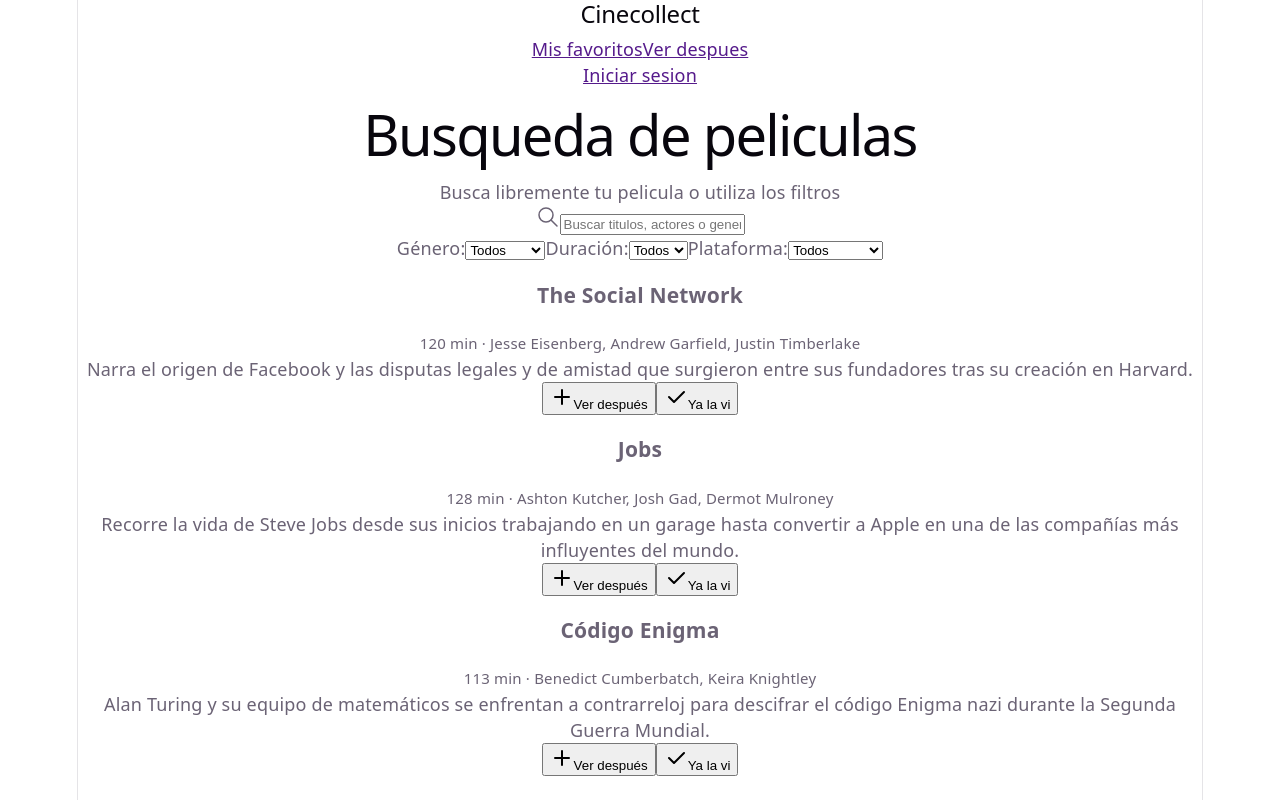
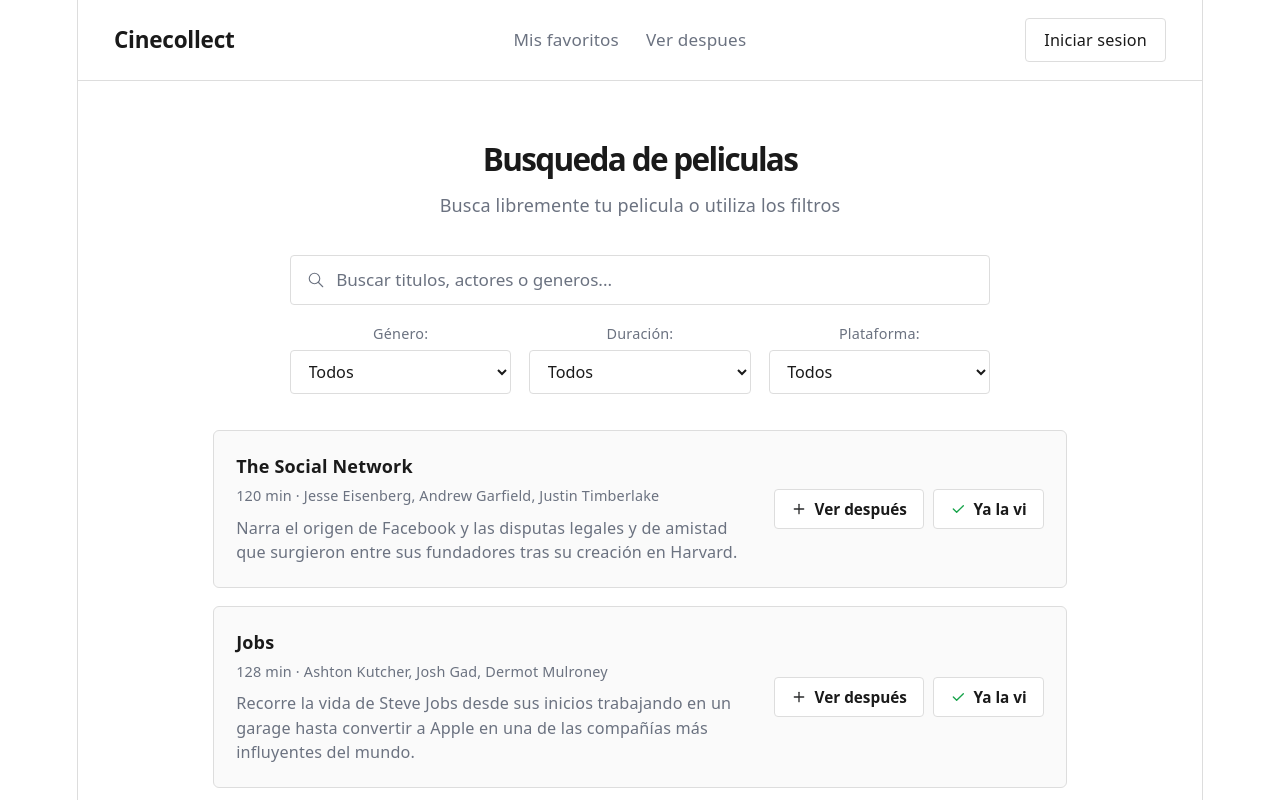
Before and after one commit to floreslog/cinecollect-project, a React (Vite) app in the folder client/: page / in a window 1280 px wide. Shown: the top 800 px of the page. Built offline with nearby package versions, Linux system fonts and the light colour scheme.

Commit message:
style: agregar estilos a la pagina principal

```diff
--- a/client/src/App.css
+++ b/client/src/App.css
@@ -1,184 +1,387 @@
-.counter {
-  font-size: 16px;
-  padding: 5px 10px;
-  border-radius: 5px;
-  color: var(--accent);
-  background: var(--accent-bg);
-  border: 2px solid transparent;
-  transition: border-color 0.3s;
-  margin-bottom: 24px;
+:root {
+  --bg: #ffffff;
+  --bg-soft: #f4f4f5;
+  --card: #fafafa;
+  --border: #dddddd;
+  --text: #1a1a1a;
+  --text-muted: #6b7280;
 
-  &:hover {
-    border-color: var(--accent-border);
+  --blue: #292a2b;
+  --on-accent: #ffffff;
+  --green: #16a34a;
+  --red: #dc2626;
+
+  --font-principal: system-ui, -apple-system, 'Segoe UI', Roboto, sans-serif;
+  --font-body: system-ui, -apple-system, 'Segoe UI', Roboto, sans-serif;
 }
-  &:focus-visible {
-    outline: 2px solid var(--accent);
-    outline-offset: 2px;
+
+* {
+  box-sizing: border-box;
+}
+
+html {
+  scroll-behavior: smooth;
+}
+
+body {
+  margin: 0;
+  background: var(--bg);
+  color: var(--text);
+  font-family: var(--font-body);
+  line-height: 1.5;
+}
+
+a {
+  text-decoration: none;
+  color: inherit;
+}
+
+/* ---------- Header ---------- */
+
+header {
+  display: flex;
+  align-items: center;
+  justify-content: space-between;
+  gap: 2rem;
+  padding: 1rem 2rem;
+  background: var(--bg);
+  border-bottom: 1px solid var(--border);
+  position: sticky;
+  top: 0;
+}
+
+header h2 {
+  font-family: var(--font-principal);
+  font-size: 1.25rem;
+  font-weight: 700;
+  margin: 0;
+  color: var(--text);
+  white-space: nowrap;
+}
+
+header nav {
+  display: flex;
+  gap: 1.5rem;
+  flex: 1;
+  justify-content: center;
+}
+
+header nav a {
+  font-size: 0.95rem;
+  color: var(--text-muted);
+}
+
+header nav a:hover,
+header nav a:focus-visible {
+  color: var(--text);
+}
+
+header div a {
+  display: inline-block;
+  padding: 0.5rem 1rem;
+  border: 1px solid var(--border);
+  border-radius: 4px;
+  font-size: 0.9rem;
+  font-weight: 500;
+  color: var(--text);
+}
+
+header div a:hover,
+header div a:focus-visible {
+  border-color: var(--blue);
+}
+
+main {
+  max-width: 1100px;
+  margin: 0 auto;
+  padding: 0 2rem;
+}
+
+
+/*catalogo*/
+
+.catalogo-main {
+  text-align: center;
+  padding: 3rem 0;
+}
+
+.catalogo-main h1 {
+  font-family: var(--font-principal);
+  font-size: 1.75rem;
+  font-weight: 700;
+  color: var(--text);
+  margin: 0 0 0.5rem;
+}
+
+.catalogo-main p {
+  color: var(--text-muted);
+  font-size: 1rem;
+  max-width: 520px;
+  margin: 0 auto 2rem;
+}
+
+.form-busqueda {
+  display: flex;
+  flex-direction: column;
+  align-items: center;
+  gap: 1rem;
+  max-width: 700px;
+  margin: 0 auto;
+}
+
+.campo-busqueda {
+  display: flex;
+  align-items: center;
+  gap: 0.5rem;
+  width: 100%;
+  background: var(--bg);
+  border: 1px solid var(--border);
+  border-radius: 4px;
+  padding: 0.65rem 0.9rem;
+}
+
+.campo-busqueda:focus-within {
+  border-color: var(--blue);
+}
+
+.campo-busqueda svg {
+  width: 18px;
+  height: 18px;
+  color: var(--text-muted);
+  flex-shrink: 0;
+}
+
+.campo-busqueda input {
+  flex: 1;
+  background: none;
+  border: none;
+  outline: none;
+  font-family: var(--font-body);
+  font-size: 0.95rem;
+  color: var(--text);
+}
+
+.campo-busqueda input::placeholder {
+  color: var(--text-muted);
+}
+
+.busqueda-filtros {
+  display: grid;
+  grid-auto-flow: column;
+  grid-template-rows: auto auto;
+  grid-auto-columns: minmax(140px, 1fr);
+  gap: 0.3rem 1rem;
+  width: 100%;
+}
+
+.busqueda-filtros label {
+  font-family: var(--font-body);
+  font-size: 0.8rem;
+  color: var(--text-muted);
+}
+
+.busqueda-filtros select {
+  width: 100%;
+  background: var(--bg);
+  border: 1px solid var(--border);
+  border-radius: 4px;
+  padding: 0.5rem 0.75rem;
+  font-family: var(--font-body);
+  font-size: 0.9rem;
+  color: var(--text);
+  cursor: pointer;
+}
+
+.busqueda-filtros select:hover,
+.busqueda-filtros select:focus-visible {
+  border-color: var(--blue);
+}
+
+@media (max-width: 700px) {
+  .busqueda-filtros {
+    grid-auto-flow: row;
+    grid-template-rows: none;
+    grid-template-columns: 1fr;
   }
 }
 
-.hero {
-  position: relative;
-
-  .base,
-  .framework,
-  .vite {
-    inset-inline: 0;
-    margin: 0 auto;
+.lista-de-peliculas {
+  display: flex;
+  flex-direction: column;
+  gap: 1rem;
+  margin-top: 2rem;
+  text-align: left;
 }
 
-  .base {
-    width: 170px;
-    position: relative;
-    z-index: 0;
+.pelicula-card {
+  display: flex;
+  flex-direction: row;
+  align-items: center;
+  justify-content: space-between;
+  gap: 1rem;
+  background: var(--card);
+  border: 1px solid var(--border);
+  border-radius: 6px;
+  padding: 1.25rem;
 }
 
-  .framework,
-  .vite {
-    position: absolute;
+.pelicula-contenido {
+  display: flex;
+  flex-direction: column;
+  gap: 0.5rem;
+  flex: 1;
+  min-width: 0;
 }
 
-  .framework {
-    z-index: 1;
-    top: 34px;
-    height: 28px;
-    transform: perspective(2000px) rotateZ(300deg) rotateX(44deg) rotateY(39deg)
-      scale(1.4);
+.pelicula-info h3 {
+  font-family: var(--font-body);
+  font-size: 1rem;
+  font-weight: 600;
+  color: var(--text);
+  margin: 0 0 0.25rem;
 }
 
-  .vite {
-    z-index: 0;
-    top: 107px;
-    height: 26px;
-    width: auto;
-    transform: perspective(2000px) rotateZ(300deg) rotateX(40deg) rotateY(39deg)
-      scale(0.8);
-  }
+.pelicula-info small {
+  display: block;
+  color: var(--text-muted);
+  font-size: 0.8rem;
 }
 
-#center {
-  display: flex;
-  flex-direction: column;
-  gap: 25px;
-  place-content: center;
-  place-items: center;
-  flex-grow: 1;
-
-  @media (max-width: 1024px) {
-    padding: 32px 20px 24px;
-    gap: 18px;
-  }
+.pelicula-contenido p {
+  color: var(--text-muted);
+  font-size: 0.9rem;
+  line-height: 1.5;
+  margin: 0;
 }
 
-#next-steps {
+.pelicula-acciones {
   display: flex;
-  border-top: 1px solid var(--border);
-  text-align: left;
-
-  & > div {
-    flex: 1 1 0;
-    padding: 32px;
-    @media (max-width: 1024px) {
-      padding: 24px 20px;
-    }
+  align-items: center;
+  gap: 0.5rem;
+  flex-shrink: 0;
 }
 
-  .icon {
-    margin-bottom: 16px;
-    width: 22px;
-    height: 22px;
+.btn-ver-despues {
+  display: inline-flex;
+  align-items: center;
+  gap: 0.4rem;
+  white-space: nowrap;
+  padding: 0.5rem 0.9rem;
+  border-radius: 4px;
+  border: 1px solid var(--border);
+  background: var(--bg);
+  color: var(--text);
+  font-family: var(--font-body);
+  font-size: 0.85rem;
+  font-weight: 600;
+  cursor: pointer;
 }
 
-  @media (max-width: 1024px) {
-    flex-direction: column;
-    text-align: center;
-  }
+.btn-ver-despues svg {
+  width: 16px;
+  height: 16px;
+  color: var(--blue);
 }
 
-#docs {
-  border-right: 1px solid var(--border);
-
-  @media (max-width: 1024px) {
-    border-right: none;
-    border-bottom: 1px solid var(--border);
-  }
+.btn-ver-despues:hover,
+.btn-ver-despues:focus-visible {
+  border-color: var(--blue);
+  color: var(--blue);
 }
 
-#next-steps ul {
-  list-style: none;
-  padding: 0;
-  display: flex;
-  gap: 8px;
-  margin: 32px 0 0;
-
-  .logo {
-    height: 18px;
+.btn-ver-despues.activo {
+  background: var(--blue);
+  border-color: var(--blue);
+  color: var(--on-accent);
+  cursor: default;
 }
 
-  a {
-    color: var(--text-h);
-    font-size: 16px;
-    border-radius: 6px;
-    background: var(--social-bg);
-    display: flex;
-    padding: 6px 12px;
-    align-items: center;
-    gap: 8px;
-    text-decoration: none;
-    transition: box-shadow 0.3s;
-
-    &:hover {
-      box-shadow: var(--shadow);
-    }
-    .button-icon {
-      height: 18px;
-      width: 18px;
-    }
+.btn-ver-despues.activo svg {
+  color: var(--on-accent);
 }
 
-  @media (max-width: 1024px) {
-    margin-top: 20px;
-    flex-wrap: wrap;
-    justify-content: center;
-
-    li {
-      flex: 1 1 calc(50% - 8px);
+.btn-visto {
+  display: inline-flex;
+  align-items: center;
+  gap: 0.4rem;
+  white-space: nowrap;
+  padding: 0.5rem 0.9rem;
+  border-radius: 4px;
+  border: 1px solid var(--border);
+  background: var(--bg);
+  color: var(--text);
+  font-family: var(--font-body);
+  font-size: 0.85rem;
+  font-weight: 600;
+  cursor: pointer;
 }
 
-    a {
-      width: 100%;
-      justify-content: center;
-      box-sizing: border-box;
-    }
-  }
+.btn-visto svg {
+  width: 16px;
+  height: 16px;
+  color: var(--green);
 }
 
-#spacer {
-  height: 88px;
-  border-top: 1px solid var(--border);
-  @media (max-width: 1024px) {
-    height: 48px;
-  }
+.btn-visto:hover,
+.btn-visto:focus-visible {
+  border-color: var(--green);
+  color: var(--green);
 }
 
-.ticks {
-  position: relative;
-  width: 100%;
-
-  &::before,
-  &::after {
-    content: '';
-    position: absolute;
-    top: -4.5px;
-    border: 5px solid transparent;
+.btn-visto.activo {
+  background: var(--green);
+  border-color: var(--green);
+  color: var(--bg);
 }
 
-  &::before {
-    left: 0;
-    border-left-color: var(--border);
+.btn-visto.activo svg {
+  color: var(--bg);
 }
-  &::after {
-    right: 0;
-    border-right-color: var(--border);
+
+.btn-visto:disabled {
+  opacity: 0.6;
+  cursor: default;
 }
+
+.paginacion {
+  list-style: none;
+  display: flex;
+  align-items: center;
+  justify-content: center;
+  gap: 0.5rem;
+  margin: 2rem 0 0;
+  padding: 0;
 }
+
+.paginacion a {
+  display: inline-flex;
+  align-items: center;
+  justify-content: center;
+  min-width: 34px;
+  height: 34px;
+  padding: 0 0.5rem;
+  border-radius: 4px;
+  border: 1px solid var(--border);
+  background: var(--bg);
+  color: var(--text-muted);
+  font-family: var(--font-body);
+  font-size: 0.85rem;
+  font-weight: 600;
+}
+
+.paginacion a svg {
+  width: 16px;
+  height: 16px;
+}
+
+.paginacion a:hover,
+.paginacion a:focus-visible {
+  border-color: var(--blue);
+  color: var(--text);
+}
+
+.paginacion a.activo {
+  background: var(--blue);
+  border-color: var(--blue);
+  color: var(--on-accent);
+}
```
Lines whose indentation alone changed are shown as unchanged.
